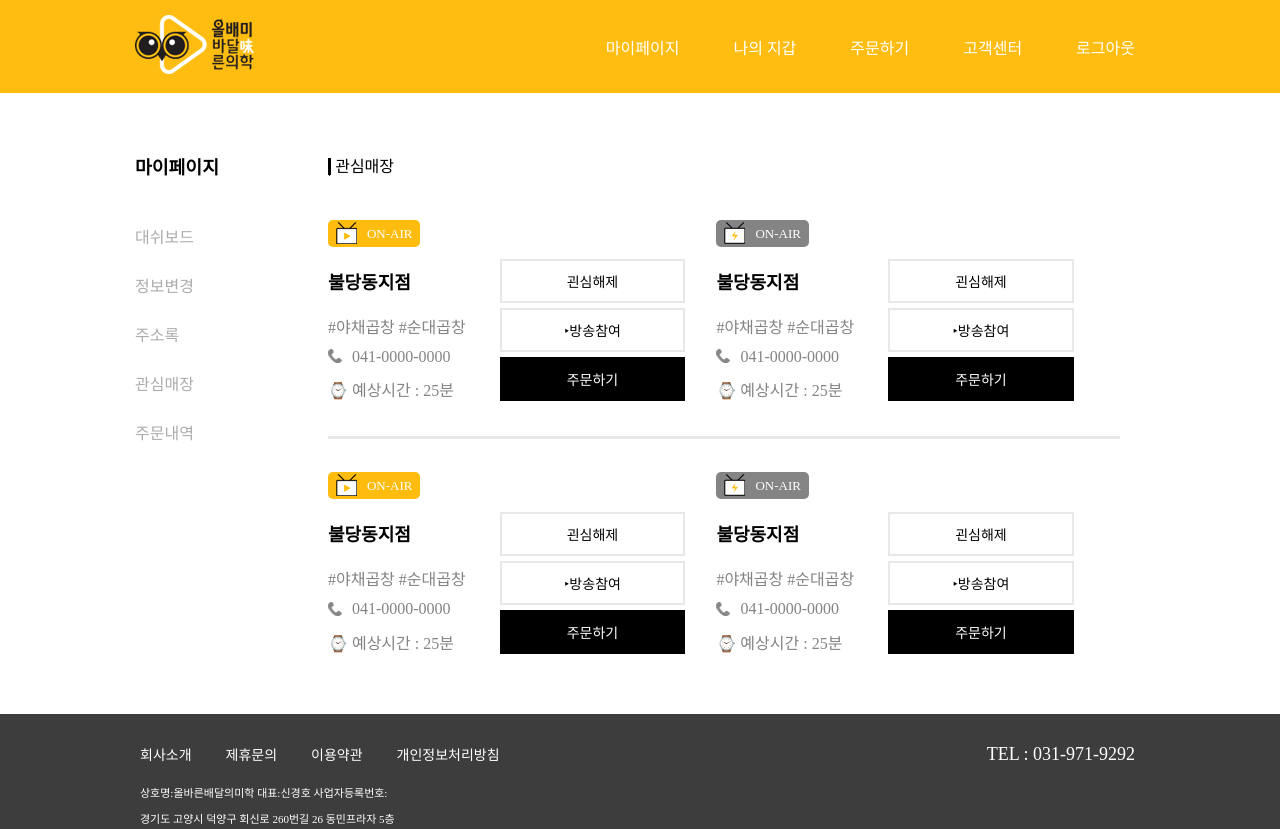
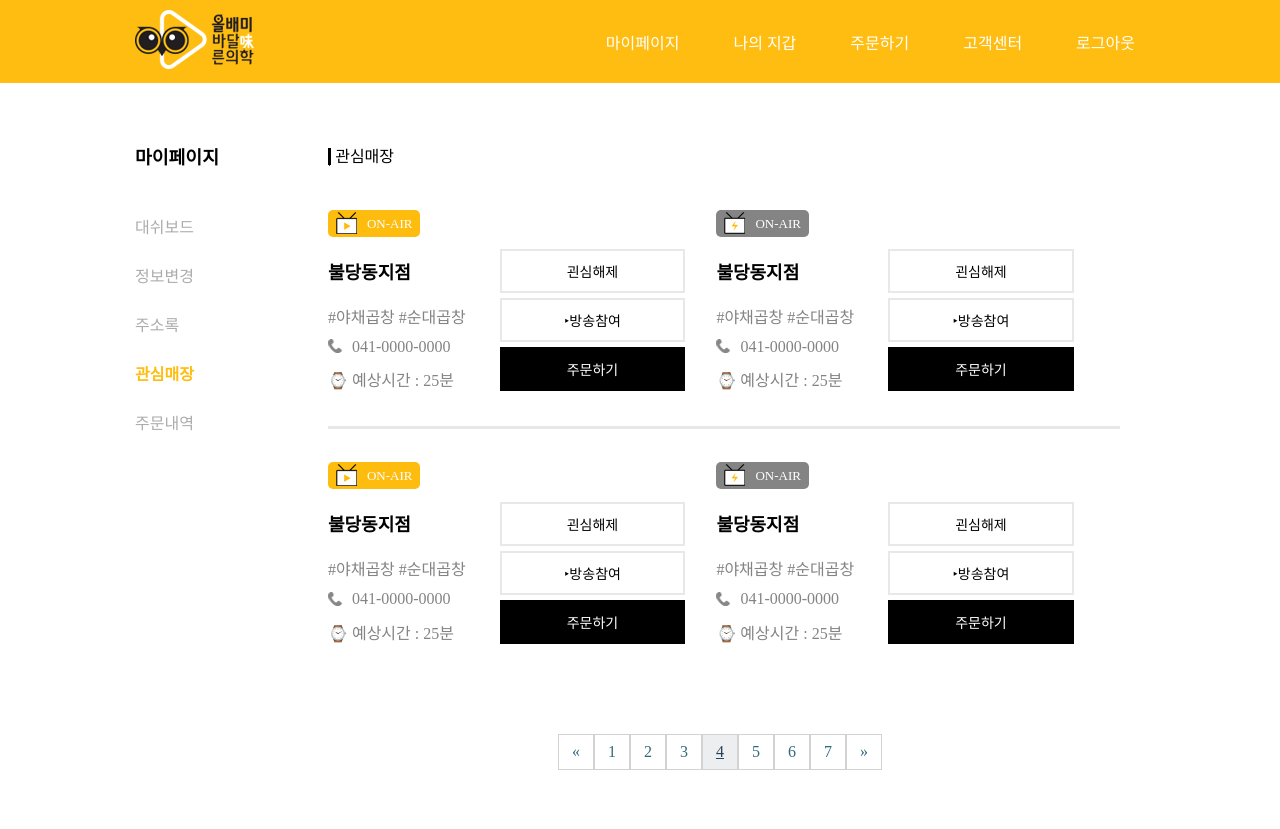
Before and after one commit to seongtan/practice, a plain HTML site: page project/index_2.html in a window 1280 px wide. Shown: the top 829 px of the page. Drawn offline with Linux system fonts and the light colour scheme.

Commit message:
pagination추가

```diff
--- a/project/index.css
+++ b/project/index.css
@@ -7,8 +7,8 @@ body {margin: 0;padding: 0;}
 /* header */
 header {background-color: #febd10;}
 header .logo_bar {width: 1050px;margin: 0 auto;}
-header .logo_bar .logo {margin: 15px 20px;}
-header .logo_bar .list {float: right;margin: 35px 30px;}
+header .logo_bar .logo {margin: 10px 20px;}
+header .logo_bar .list {float: right;margin: 30px 30px;}
 header .logo_bar .list li {display: inline-block;margin-right: 50px;}
 header .logo_bar .list li a {color: #fff;}
 header .logo_bar .list li:last-child {margin-right: 0;}
@@ -50,13 +50,12 @@ footer .info .tel {float: right;margin-top: 30px;margin-right: 30px;color: #fff;
 .box .lnb {display: inline-block;margin-left: 20px;margin-right: 105px;vertical-align: top;}
 .box .lnb .page li {color: #acacac;margin-bottom: 25px;}
 .box .lnb .page li:first-child {font-size: 22px;margin-bottom: 45px;color: #000;}
+.box .lnb .page li:nth-child(5) {color: #febd10;font-weight: bold;}
 
 .box .rnb {display: inline-block;}
 .box .rnb .top {margin-bottom: 45px;}
 .box .rnb .top .icon {background-color: #000;}
 
-/* 이거 쓸모 없어요 */
-.box .rnb .box_2 {width: 790px;}
 .box .rnb .box_2 .line hr {margin: 35px 0;}
 .box .rnb .box_2 li {display: inline-block;}
 .box .rnb .box_2 .li {margin-right: 27px;}
@@ -73,3 +72,8 @@ footer .info .tel {float: right;margin-top: 30px;margin-right: 30px;color: #fff;
 .box .rnb .box_2 .right button {display: block;font-size: 14px;border: 2px solid #e8e8e8;padding: 10px 65px;background-color: #fff;}
 .box .rnb .box_2 .right button:nth-child(2) {padding: 10px 62.5px;margin: 5px 0;}
 .box .rnb .box_2 .right button:last-child {border: 2px solid #000;background-color: #000;color: #fff;}
+
+.box .rnb .pagination {display: inline-block;margin-top: 90px;margin-left: 230px;}
+.box .rnb .pagination a {color: #306a7e;float: left;padding: 8px 13px;border: 1px solid #d2d2d2;}
+.box .rnb .pagination a:hover {background-color: #edeef0;color: #25435b;}
+.box .rnb .pagination a.active {background-color: #edeef0;color: #25435b;text-decoration: underline;}
--- a/project/index_2.html
+++ b/project/index_2.html
@@ -103,6 +103,17 @@
                     </div>
                 </li>
             </ul>
+            <div class="pagination">
+                <a href="#">&laquo;</a>
+                <a href="#">1</a>
+                <a href="#">2</a>
+                <a href="#">3</a>
+                <a href="#" class="active">4</a>
+                <a href="#">5</a>
+                <a href="#">6</a>
+                <a href="#">7</a>
+                <a href="#">&raquo;</a>
+            </div>
         </div>
     </div>
 </div>
@@ -124,4 +135,3 @@
     </footer>
 </body>
 </html>
-<!-- ? -->
```
